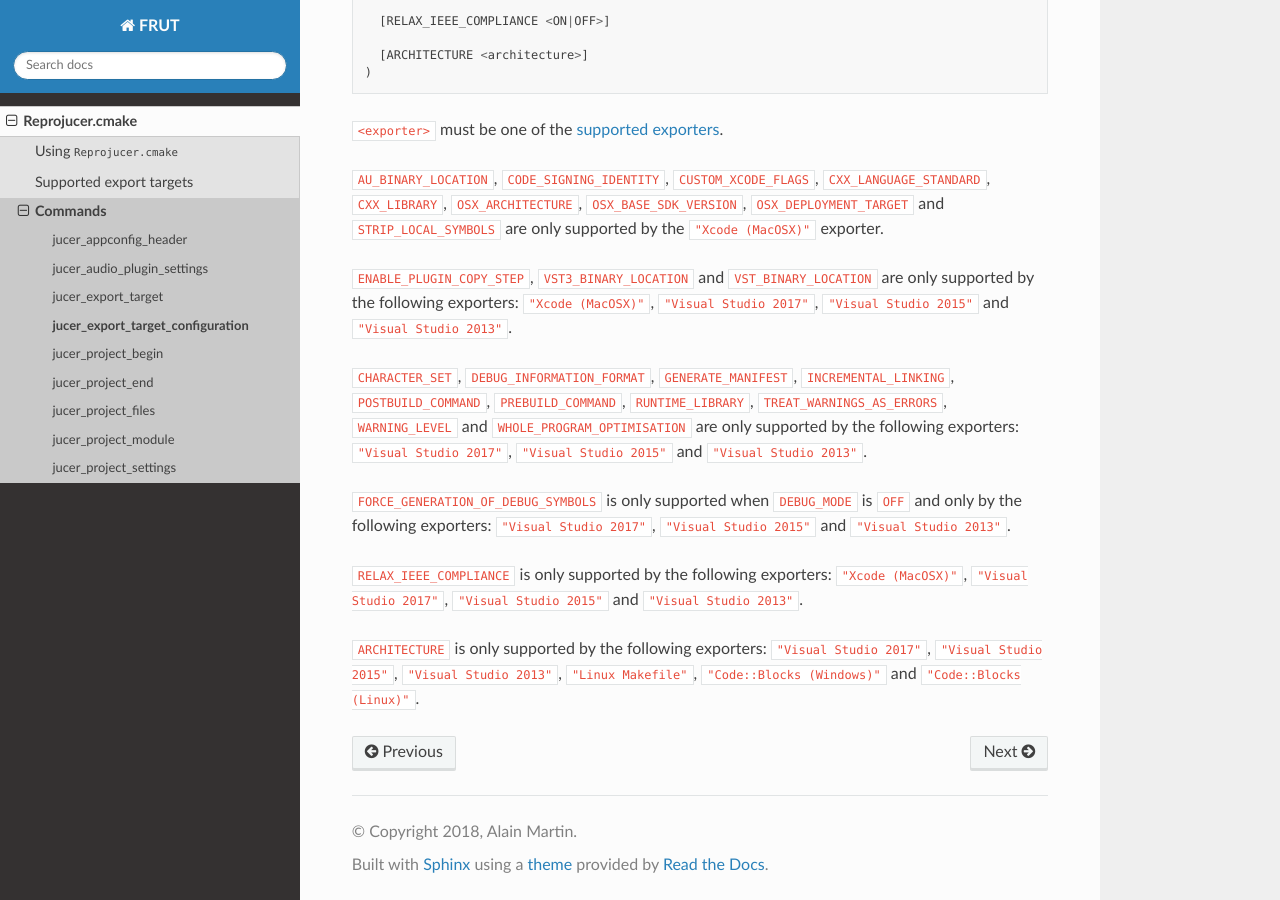
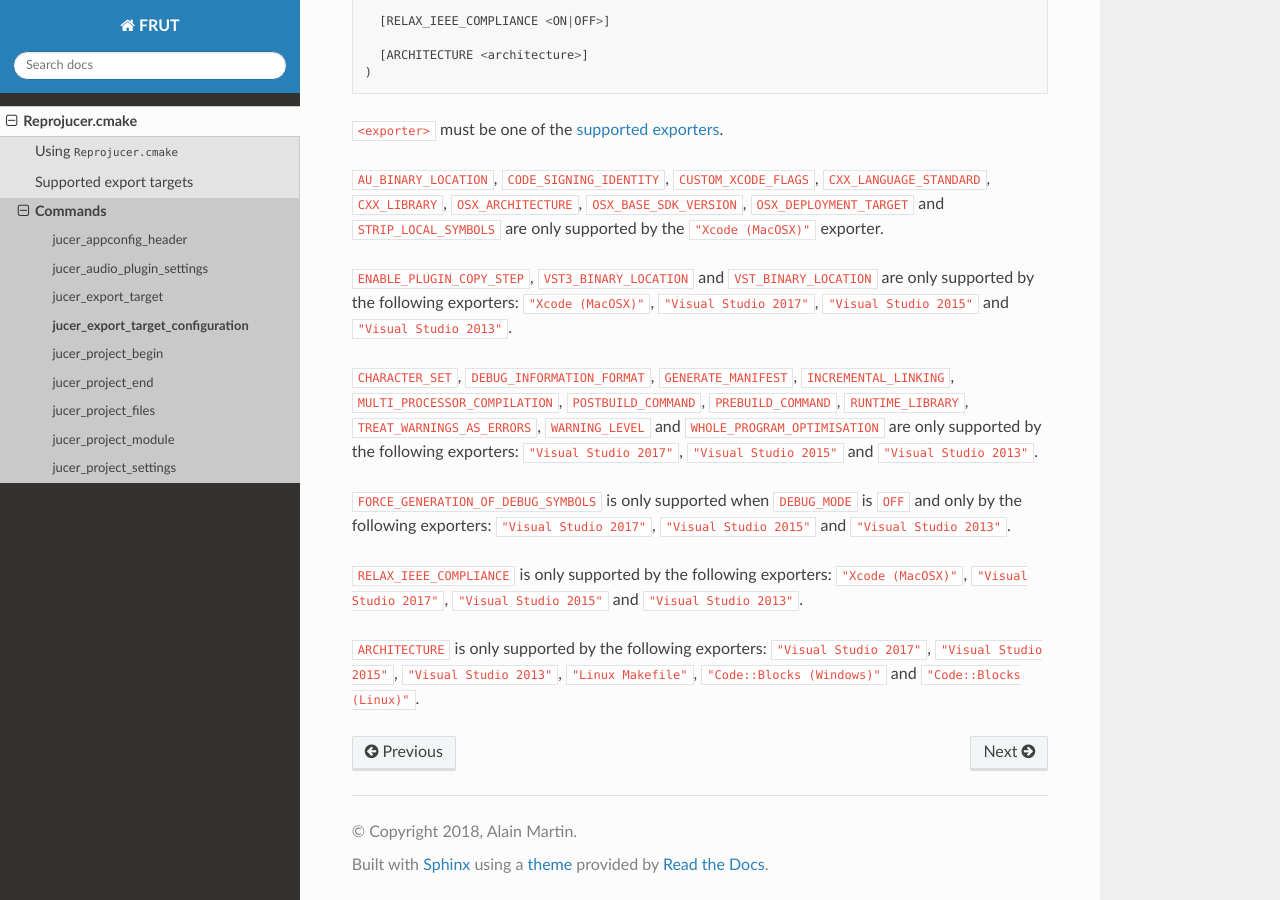
Before and after one commit to McMartin/FRUT, a Sphinx documentation site: the page built from docs/Reprojucer.cmake/command/jucer_export_target_configuration.rst, in a window 1280 px wide and 900 px high, scrolled down 913 px. Built offline with Sphinx 7.4.7 and the Read the Docs theme 2.0.0, drawn with Linux system fonts in a browser that asks for light colours.

Commit message:
Add missing information in documentation
This should have been done in b80a7471728ac30aedd977be244fbb26be5314b5.

```diff
--- a/docs/Reprojucer.cmake/command/jucer_export_target_configuration.rst
+++ b/docs/Reprojucer.cmake/command/jucer_export_target_configuration.rst
@@ -64,10 +64,10 @@ supported by the following exporters: ``"Xcode (MacOSX)"``, ``"Visual Studio 201
 ``"Visual Studio 2015"`` and ``"Visual Studio 2013"``.
 
 ``CHARACTER_SET``, ``DEBUG_INFORMATION_FORMAT``, ``GENERATE_MANIFEST``,
-``INCREMENTAL_LINKING``, ``POSTBUILD_COMMAND``, ``PREBUILD_COMMAND``, ``RUNTIME_LIBRARY``,
-``TREAT_WARNINGS_AS_ERRORS``, ``WARNING_LEVEL`` and ``WHOLE_PROGRAM_OPTIMISATION`` are
-only supported by the following exporters: ``"Visual Studio 2017"``,
-``"Visual Studio 2015"`` and ``"Visual Studio 2013"``.
+``INCREMENTAL_LINKING``, ``MULTI_PROCESSOR_COMPILATION``, ``POSTBUILD_COMMAND``,
+``PREBUILD_COMMAND``, ``RUNTIME_LIBRARY``, ``TREAT_WARNINGS_AS_ERRORS``, ``WARNING_LEVEL``
+and ``WHOLE_PROGRAM_OPTIMISATION`` are only supported by the following exporters:
+``"Visual Studio 2017"``, ``"Visual Studio 2015"`` and ``"Visual Studio 2013"``.
 
 ``FORCE_GENERATION_OF_DEBUG_SYMBOLS`` is only supported when ``DEBUG_MODE`` is ``OFF`` and
 only by the following exporters: ``"Visual Studio 2017"``, ``"Visual Studio 2015"`` and
```
